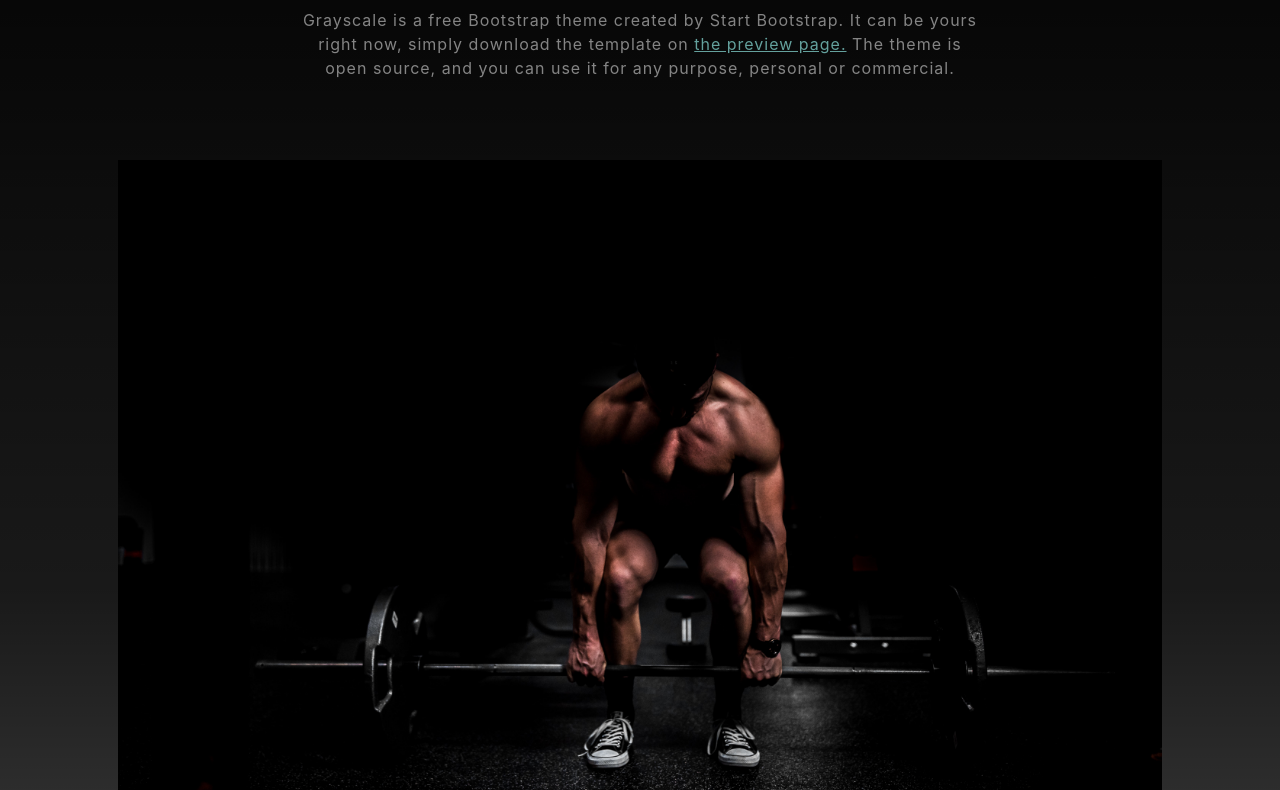
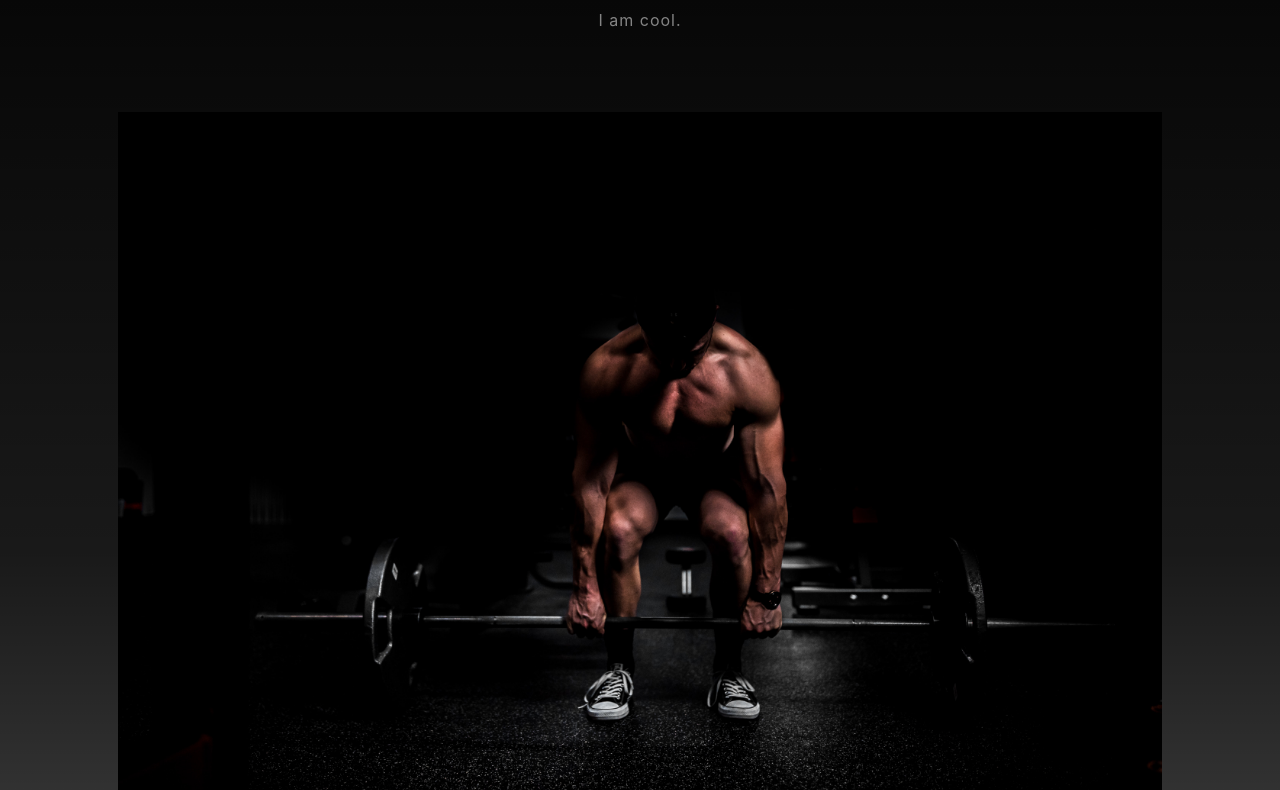
Before and after one commit to LukeErnstzen/LukeErnstzen.github.io, a plain HTML site: page index.html in a window 1280 px wide. Shown: the part 214-1004 px from the top of the page. Drawn offline with nearby package versions, Linux system fonts and the light colour scheme.

Commit message:
Update index.html
changed the content of the paragraph.

```diff
--- a/index.html
+++ b/index.html
@@ -35,9 +35,7 @@
                     <div class="col-lg-8">
                         <h2 class="text-white mb-4">About Me</h2>
                         <p class="text-white-50">
-                            Grayscale is a free Bootstrap theme created by Start Bootstrap. It can be yours right now, simply download the template on
-                            <a href="https://startbootstrap.com/theme/grayscale/">the preview page.</a>
-                            The theme is open source, and you can use it for any purpose, personal or commercial.
+                            I am cool.
                         </p>
                     </div>
                 </div>
```
